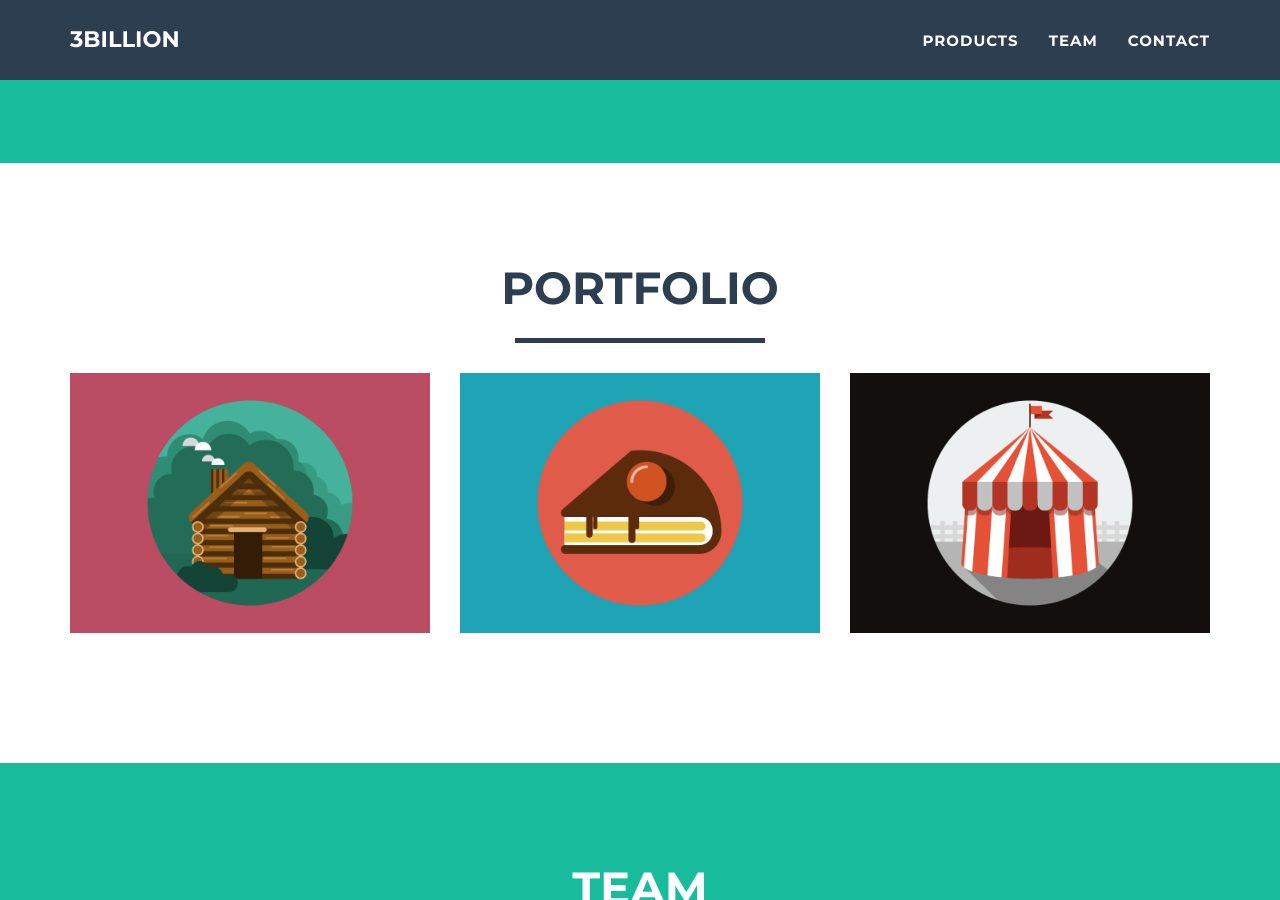
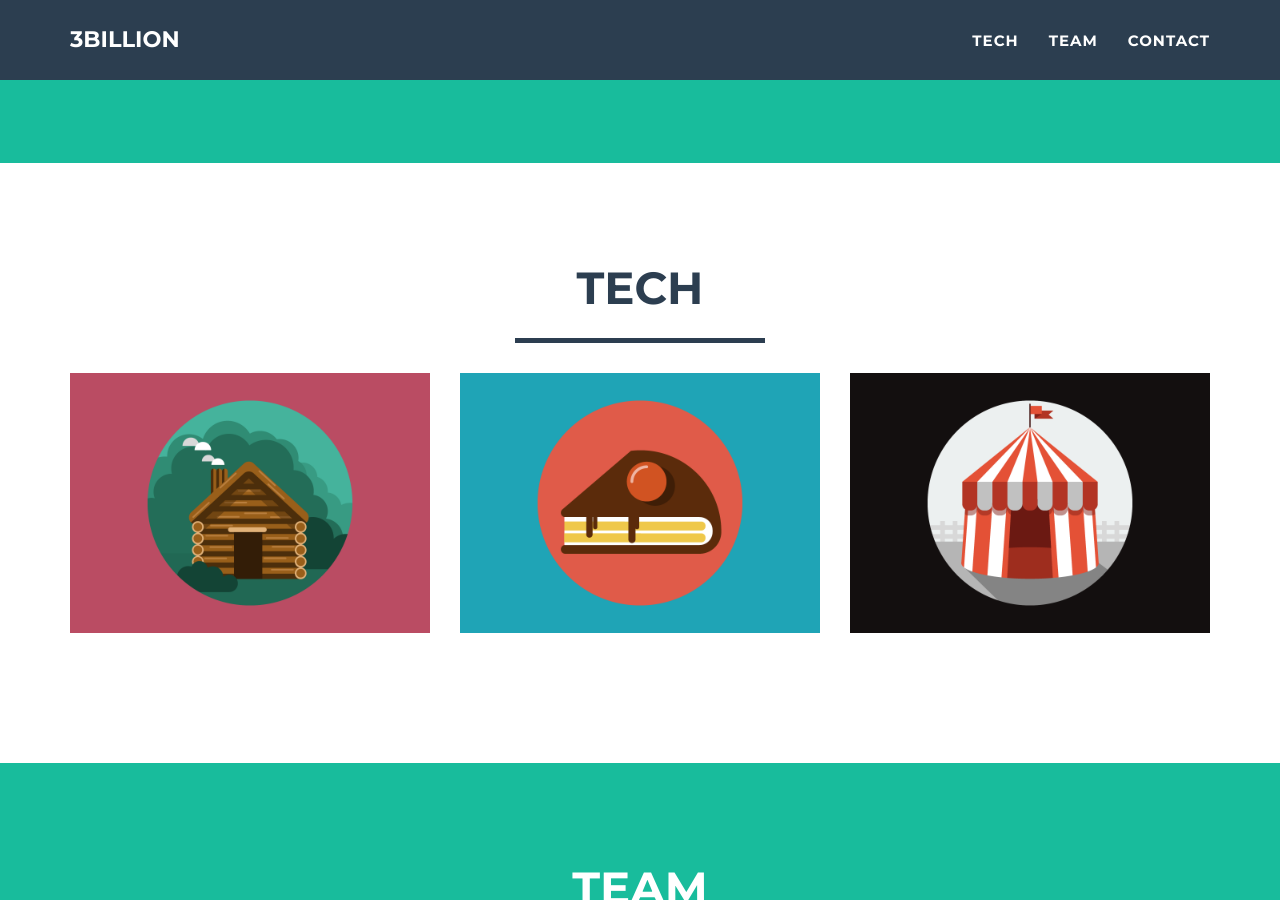
Before and after one commit to 3billion/3billion.github.io, a Jekyll site: the page built from index.html, in a window 1280 px wide and 900 px high, scrolled down 336 px. Built offline with Jekyll 4.4.1, drawn with Linux system fonts in a browser that asks for light colours.

Commit message:
update info

```diff
--- a/_includes/nav.html
+++ b/_includes/nav.html
@@ -19,7 +19,7 @@
                         <a href="#page-top"></a>
                     </li>
                     <li class="page-scroll">
-                        <a href="#portfolio">Products</a>
+                        <a href="#portfolio">Tech</a>
                     </li>
                     <li class="page-scroll">
                         <a href="#about">Team</a>
--- a/_includes/portfolio_grid.html
+++ b/_includes/portfolio_grid.html
@@ -4,7 +4,7 @@
         <div class="container">
             <div class="row">
                 <div class="col-lg-12 text-center">
-                    <h2>Portfolio</h2>
+                    <h2>TECH</h2>
                     <hr class="star-primary">
                 </div>
             </div>
```
